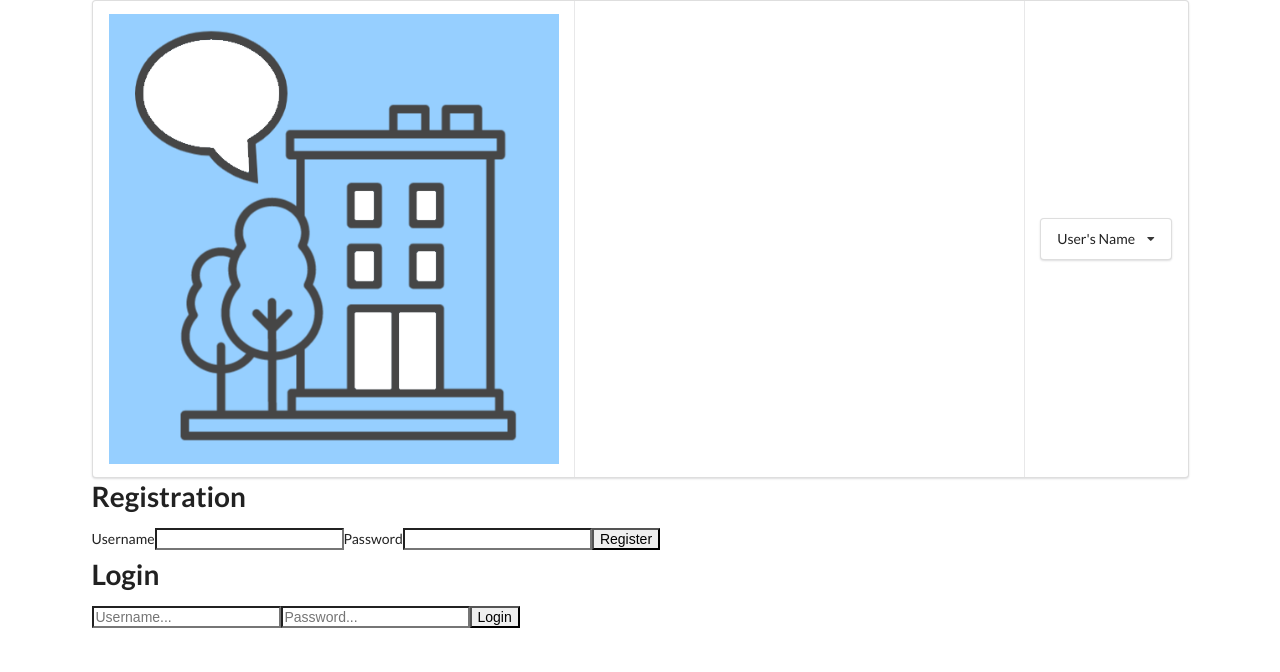
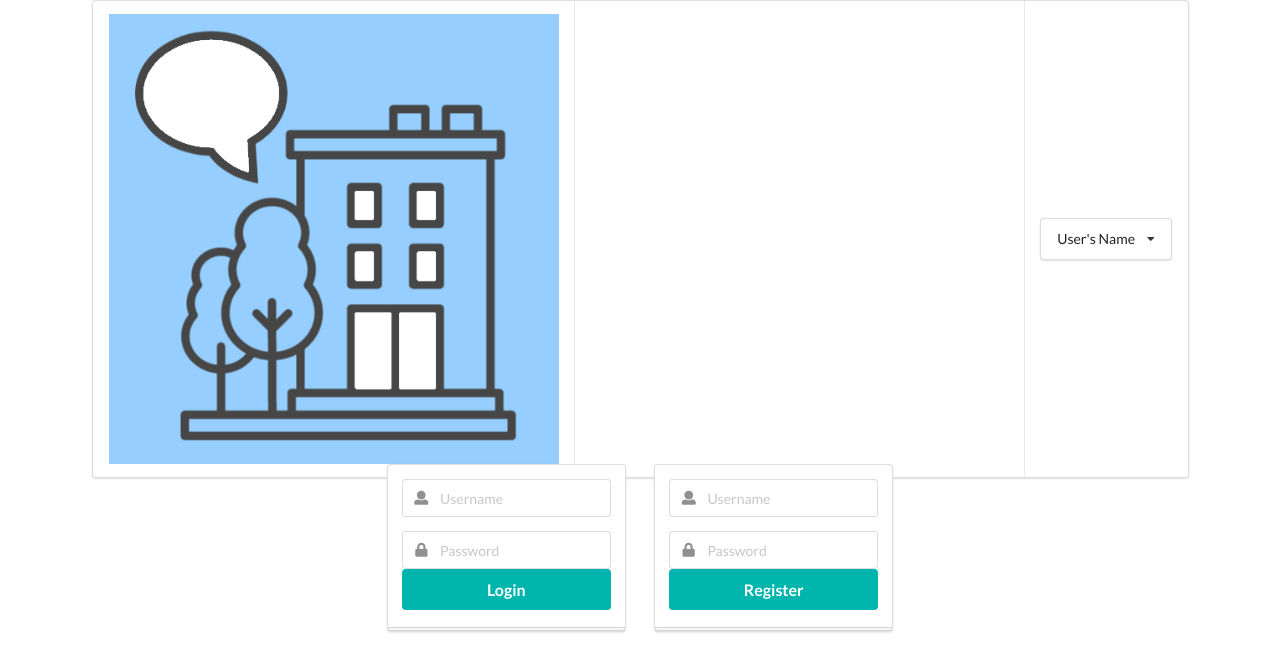
Before and after one commit to mastersonkl/project-3, a React (Create React App) app in the folder client/: page /login in a window 1280 px wide. Shown: the top 672 px of the page. Built offline with nearby package versions, Linux system fonts and the light colour scheme; no server answers; a web font is replaced by a local one.

Commit message:
added styling to the login form, should retain functionality

```diff
--- a/client/src/components/Form.js
+++ b/client/src/components/Form.js
@@ -85,7 +85,8 @@ class Form extends React.Component {
         />
         <button type="submit">Submit</button>
       </form>
-              <div class="ui fitted toggle checkbox"><input type="checkbox" class="" readonly="" tabindex="0"/><label>I certify that, to the best of my knowledge and belief, the statements provided here are true and correct.</label></div>
+      <div>I certify that, to the best of my knowledge and belief, the statements provided here are true and correct.</div>
+              <div class="ui fitted toggle checkbox"><input type="checkbox" class="" readonly="" tabindex="0"/><label></label></div>
               </div>
     );
   }
--- a/client/src/components/Login.js
+++ b/client/src/components/Login.js
@@ -1,4 +1,4 @@
-import React, { useState, useEffect } from "react";
+import React, {useState, useEffect} from "react";
 import Axios from "axios";
 
 function Login() {
@@ -15,7 +15,7 @@ function Login() {
     const register = () => {
         Axios.post("/register", {
             username: usernameReg,
-      password: passwordReg,
+            password: passwordReg
         }).then((response) => {
             console.log(response);
         });
@@ -24,7 +24,7 @@ function Login() {
     const login = () => {
         Axios.post("/login", {
             username: username,
-      password: password,
+            password: password
         }).then((response) => {
             if (response.data.message) {
                 setLoginStatus(response.data.message);
@@ -43,44 +43,112 @@ function Login() {
     }, []);
 
     return (
+
         <div className="register">
+
+            <div class="ui middle aligned center aligned grid">
+
+              <div className="login">
+                <div class="collumn">
+                    <div class="column">
+                        <form class="ui large form">
+                            <div class="ui stacked segment">
+                                <div class="field">
+                                    <div class="ui left icon input">
+                                        <i class="user icon"></i>
+                                        <input
+                                        type="text"
+                                        onChange={(e) => {setUsername(e.target.value);}}
+                                        placeholder="Username"></input>
+                                    </div>
+                                </div>
+                                <div class="field">
+                                    <div class="ui left icon input">
+                                        <i class="lock icon"></i>
+                                        <input
+                                        type="text"
+                                        onChange={(e) => {setPassword(e.target.value);}}
+                                        placeholder="Password"></input>
+                                    </div>
+                                    <div class="ui fluid large teal submit button" onClick={login}>Login</div>
+                                </div>
+                            </div>
+                        </form>
+                    </div>
+
+                </div>
+                </div>
+
+                <div className="registration">
+                    <div class="collumn">
+                        <div class="column">
+                            <form class="ui large form">
+                                <div class="ui stacked segment">
+                                    <div class="field">
+                                        <div class="ui left icon input">
+                                            <i class="user icon"></i>
+                                            <input type="text"
+                                            onChange={ (e) => {setUsernameReg(e.target.value);} }
+                                            placeholder="Username"></input>
+                                        </div>
+                                    </div>
+                                    <div class="field">
+                                        <div class="ui left icon input">
+                                            <i class="lock icon"></i>
+                                            <input
+                                                type="text"
+                                                onChange={ (e) => {setPasswordReg(e.target.value);} }
+                                                placeholder="Password"></input>
+                                    </div>
+                                    <div class="ui fluid large teal submit button" onClick={register}>Register</div>
+                                </div>
+                            </div>
+                        </form>
+                    </div>
+                </div>
+            </div>
+        </div>
+
+
+        {/* <div className="register">
             <div className="registration">
                 <h1>Registration</h1>
                 <label>Username</label>
-        <input
-          type="text"
-          onChange={(e) => {
+                <input type="text"
+                    onChange={
+                        (e) => {
                             setUsernameReg(e.target.value);
-          }}
-        />
+                        }
+                    }/>
                 <label>Password</label>
-        <input
-          type="text"
-          onChange={(e) => {
+                <input type="text"
+                    onChange={
+                        (e) => {
                             setPasswordReg(e.target.value);
-          }}
-        />
+                        }
+                    }/>
                 <button onClick={register}>Register</button>
             </div>
 
             <div className="login">
                 <h1>Login</h1>
-        <input
-          type="text"
-          placeholder="Username..."
-          onChange={(e) => {
+                <input type="text" placeholder="Username..."
+                    onChange={
+                        (e) => {
                             setUsername(e.target.value);
-          }}
-        />
-        <input
-          type="password"
-          placeholder="Password..."
-          onChange={(e) => {
+                        }
+                    }/>
+                <input type="password" placeholder="Password..."
+                    onChange={
+                        (e) => {
                             setPassword(e.target.value);
-          }}
-        />
+                        }
+                    }/>
                 <button onClick={login}>Login</button>
             </div>
+            <h1>{loginStatus}</h1>
+        </div> */}
+
         <h1>{loginStatus}</h1>
     </div>
     );
```
Also changed, not shown: 1 other file (tests, documents, lock files or other folders). Lines whose indentation alone changed are shown as unchanged.
